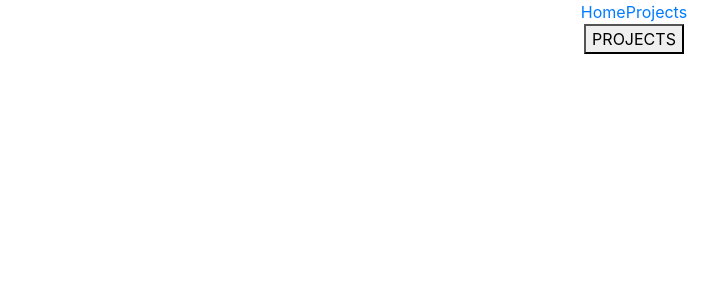
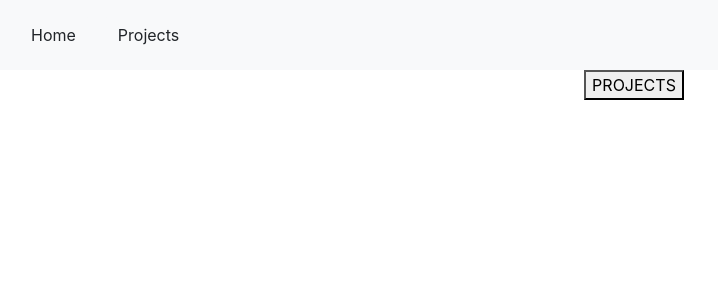
Before and after one commit to LolaEnBeta/ProjectApp, a React (Create React App) app in the folder project-app/: page / in a window 1280 px wide. Shown: the top 300 px of the page, without its empty margins (6-724 px from the left). Built offline with nearby package versions, Linux system fonts and the light colour scheme.

Commit message:
Put style with Bootstrat at the navbar

```diff
--- a/project-app/src/App.js
+++ b/project-app/src/App.js
@@ -13,9 +13,9 @@ class App extends React.Component {
     return(
       <Router>
         <div className="App">
-          <nav>
-            <Link to="/">Home</Link>
-            <Link to="/projects">Projects</Link>
+          <nav className="navbar navbar-expand-lg navbar-light bg-light" style={{backgroundColor: "#e3f2fd"}}>
+            <Link className="btn btn-light m-2" to="/">Home</Link>
+            <Link className="btn btn-light m-2" to="/projects">Projects</Link>
           </nav>
           <div>
             <Route exact path="/" component={HomePage}/>
```
